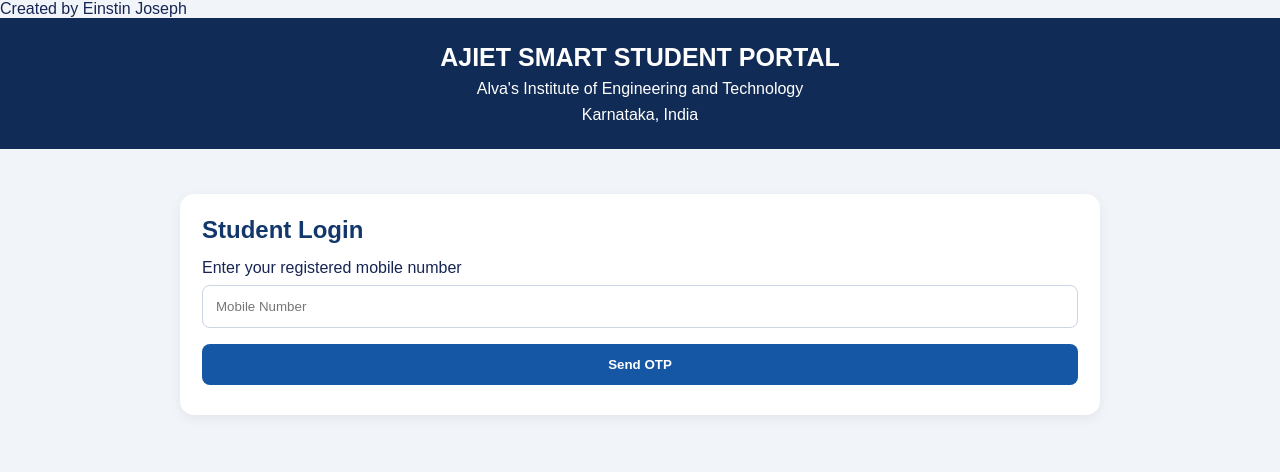
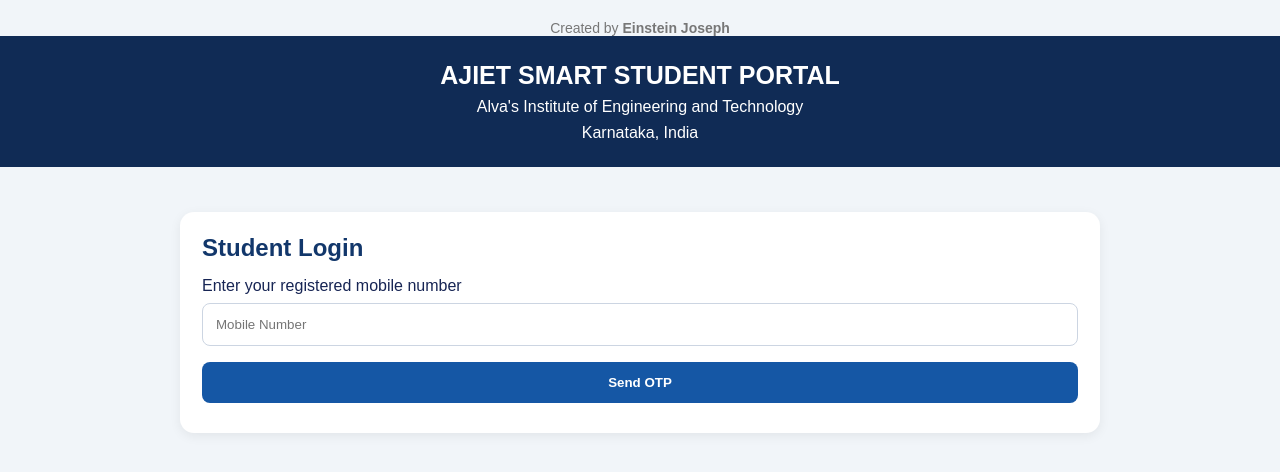
Before and after one commit to ftjoseph77-prog/citybus-live-tracking, a plain HTML site: page index.html in a window 1280 px wide. Drawn offline with Linux system fonts and the light colour scheme.

Commit message:
Update index.html

```diff
--- a/index.html
+++ b/index.html
@@ -23,9 +23,18 @@ button:hover{background:#0d3973}
 .small{color:#64748b;font-size:13px}
 </style>
 </head>
- <footer>
-  <p>Created by Einstin Joseph</p>
- </footer>
+<div class="creator-name">
+    Created by <strong>Einstein Joseph</strong>
+</div>
+
+<style>
+.creator-name {
+    text-align: center;
+    margin-top: 20px;
+    font-size: 14px;
+    color: #777;
+}
+</style>
 <body>
 
 <header>
```
